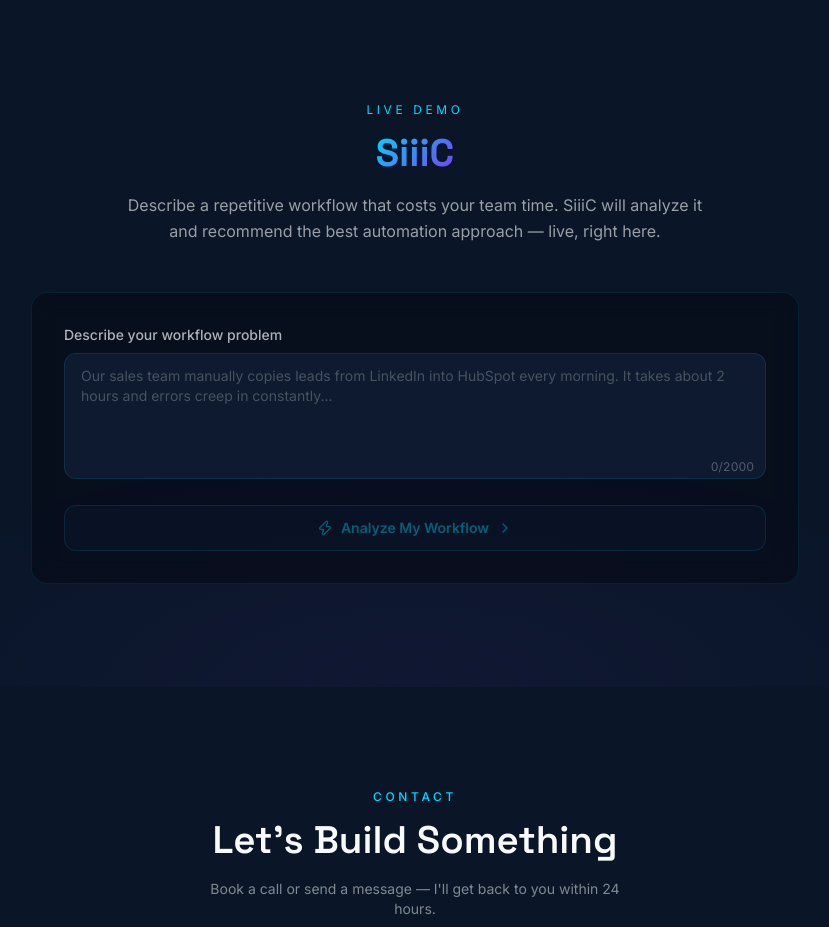
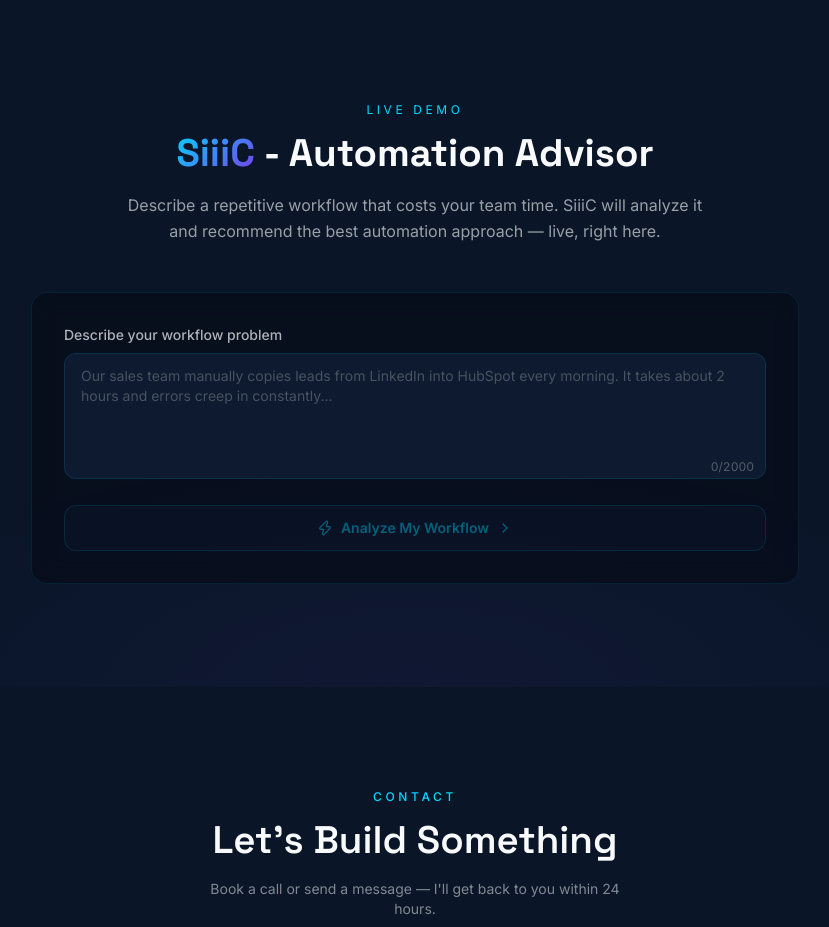
Before and after one commit to SiiiC1/AutomatewithDodge, a Next.js app: page / in a window 1280 px wide. Shown: the part 5220-6147 px from the top of the page, without its empty margins (225-1054 px from the left). Built offline with nearby package versions, Linux system fonts and the light colour scheme.

Commit message:
feat: update section title to SiiiC - Automation Advisor

```diff
--- a/components/sections/AutomationAdvisor.tsx
+++ b/components/sections/AutomationAdvisor.tsx
@@ -463,6 +463,7 @@
             >
               SiiiC
             </span>
+            {' - Automation Advisor'}
           </h2>
           <p className="text-light/60 text-base leading-relaxed max-w-xl mx-auto">
             Describe a repetitive workflow that costs your team time. SiiiC will analyze it
```
